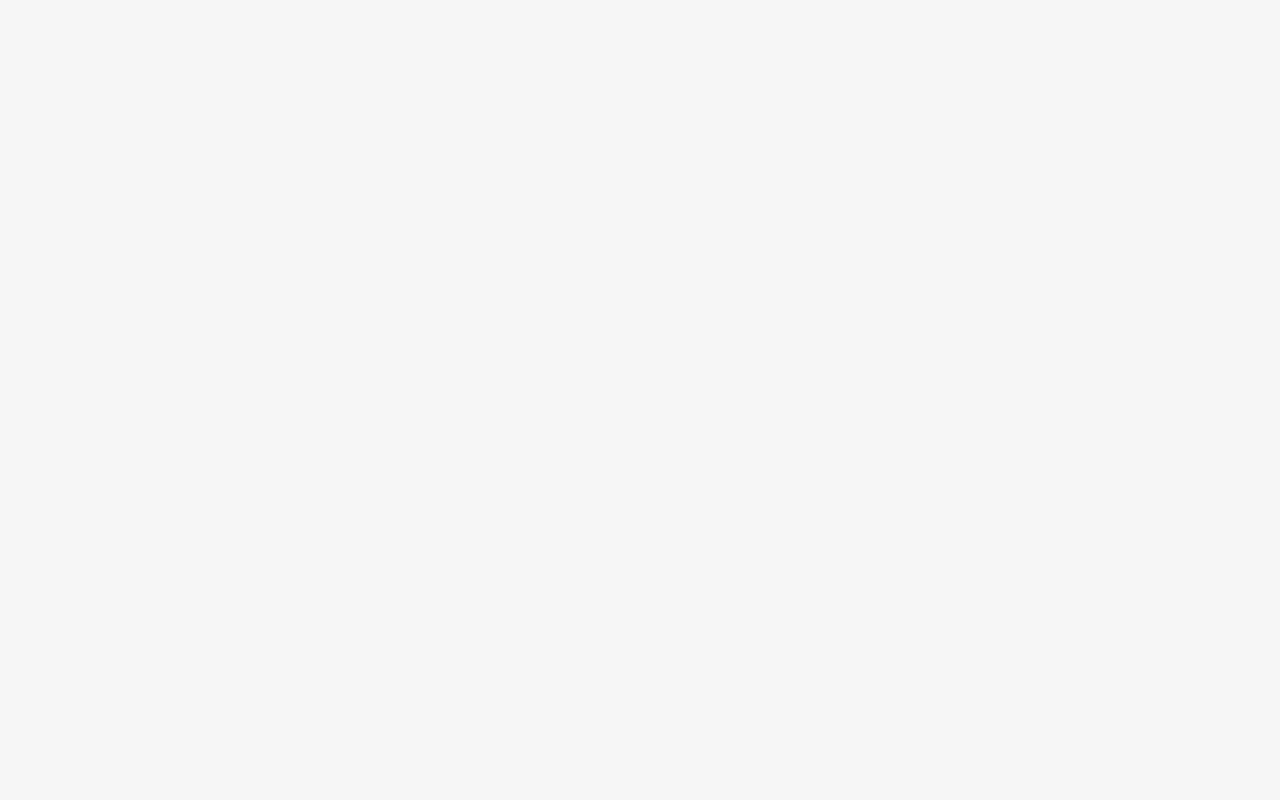
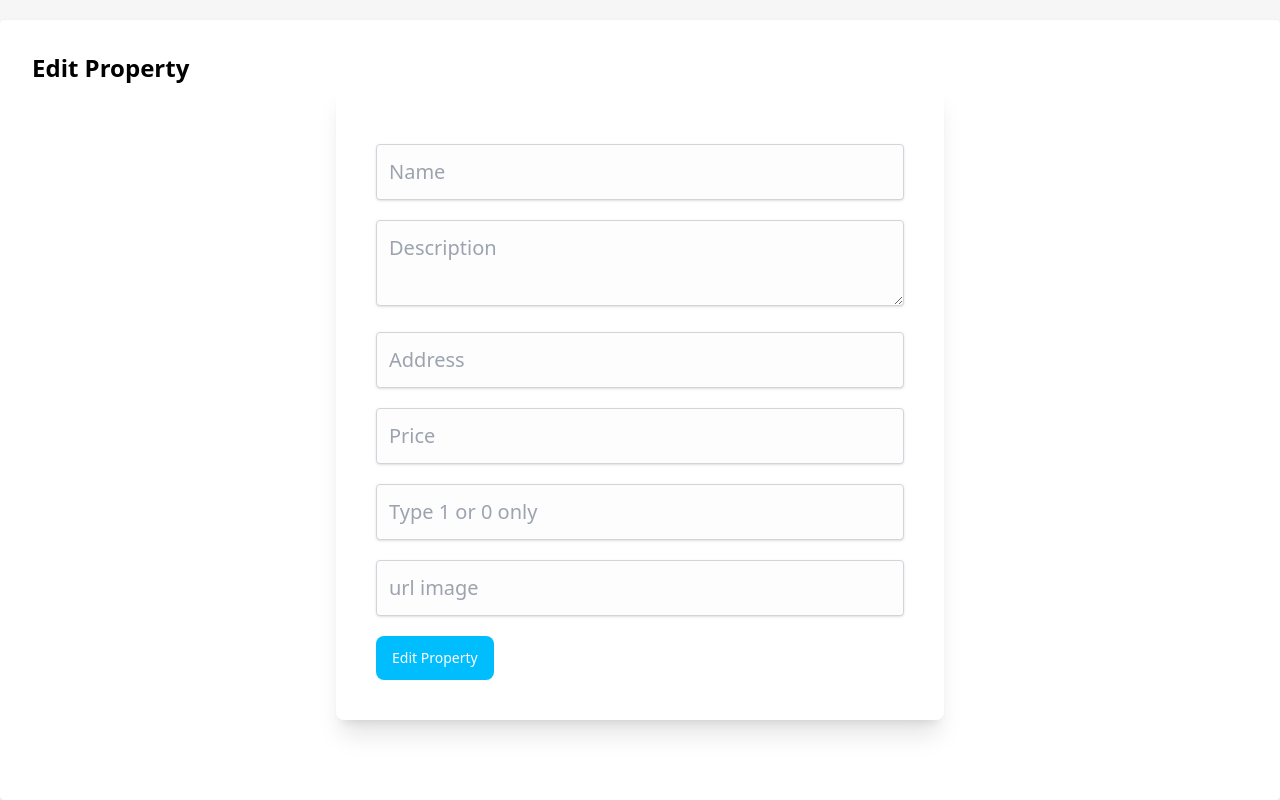
Before and after one commit to TENANTCARE-TEAM/Tenant_Care_app, a React (Vite) app: page /edit/properties in a window 1280 px wide. Before the commit this address had no page. Built offline with nearby package versions, Linux system fonts and the light colour scheme; no server answers; some icons are missing.

Commit message:
EditAndDelete

```diff
--- a/src/App.jsx
+++ b/src/App.jsx
@@ -2,6 +2,8 @@
 import { Routes, Route, } from 'react-router-dom'
 import { About, GetStarted, Home, SignIn, SignUp, Dashboard, Dhashboard, Properties, Tenants, Requests, AddProperty, MyProperties, ViewProperty, SignUpB } from './pages'
 import PriveRoute from './PrivateRoute'
+import EditProperties from './components/LanDashboardContents/EditProperties'
+
 
 function App() {
   return (
@@ -45,6 +47,8 @@ function App() {
         <Route to="/landlord/Requests" element={<PriveRoute/>}>
           <Route path="/landlord/Requests" element={<Requests />} />
         </Route>
+          <Route path="/edit/properties" element={<EditProperties />} />
+
 
 
 
--- /dev/null
+++ b/src/components/LanDashboardContents/EditProperties.jsx
@@ -0,0 +1,181 @@
+import React, { useEffect, useState } from 'react'
+
+import { Formik, Form, Field, ErrorMessage } from 'formik'
+import * as Yup from 'yup'
+import { useNavigate, useParams } from 'react-router-dom';
+import { useGetItemQuery, useEditItemMutation } from '../../store/api/ItemsSlice'
+
+
+function EditProperties() {
+    const navigate = useNavigate()
+    const { data: properties = [] } = useGetItemQuery()
+    const [editProperties] = useEditItemMutation()
+    const prams = useParams()
+    const [initialValues, setInitialValues] = useState({
+        title: '',
+        address: '',
+        description: '',
+        rent_fee: '',
+        availability: '',
+        image: '',
+    })
+
+    useEffect(() => {
+        const proper = properties.find((pro) => pro.id === Number(prams.id));
+        if (proper) {
+            setInitialValues({
+                title: proper.title,
+                address: proper.address,
+                description: proper.description,
+                rent_fee: proper.rent_fee,
+                availability: proper.availability,
+                image: proper.image,
+            });
+        }
+    }, [properties, prams.id]);
+
+
+    const validationSchema = Yup.object({
+        title: Yup.string().required('Name is required'),
+        address: Yup.string().required('Address is required'),
+        description: Yup.string().required('Description is required'),
+        rent_fee: Yup.number().required('Price is required'),
+        availability: Yup.number().required('availability is required').max(1),
+        image: Yup.string().required('image is required'),
+    });
+
+    const handleSubmit = (values) => {
+        editProperties({
+           id: Number(prams.id),
+           update: values
+        })
+
+    }
+    // id, update
+
+    return (
+        <div className='mt-5 bg-white p-8 w-full flex flex-col shadow rounded '>
+            {/* title */}
+            <div className='flex'>
+                <h3 className='font-bold text-2xl'>Edit Property</h3>
+            </div>
+            {/* content */}
+
+            <div className="mx-auto w-full rounded-lg bg-white p-10 shadow-xl md:w-3/4 lg:w-1/2 mb-12">
+
+                <Formik
+                    initialValues={initialValues}
+                    validationSchema={validationSchema}
+                    onSubmit={handleSubmit}
+                    enableReinitialize
+                >
+                    <Form>
+                        <div className="mb-5">
+                        </div>
+                        <div className="mb-5">
+                            <Field
+                                type="text"
+                                id="title"
+                                name="title"
+                                placeholder="Name"
+                                className="w-full bg-[#fdfdfd] rounded border border-gray-300 p-3
+                 outline-none shadow text-[20px]"
+                            />
+                            <ErrorMessage
+                                name="title"
+                                component="div"
+                                className="text-red-400"
+                            />
+                        </div>
+
+
+
+                        <div className="mb-5">
+                            <Field
+                                as="textarea"
+                                id="description"
+                                name="description"
+                                placeholder="Description"
+                                className="w-full bg-[#fdfdfd] rounded border border-gray-300 p-3 shadow
+                outline-none text-[20px]"
+                            />
+                            <ErrorMessage
+                                name="description"
+                                component="div"
+                                className="text-red-400"
+                            />
+                        </div>
+
+                        <div className="mb-5">
+                            <Field
+                                type="text"
+                                id="address"
+                                name="address"
+                                placeholder="Address"
+                                className="w-full bg-[#fdfdfd] rounded border border-gray-300 p-3
+                 outline-none shadow text-[20px]"
+                            />
+                            <ErrorMessage
+                                name="address"
+                                component="div"
+                                className="text-red-400"
+                            />
+                        </div>
+
+                        <div className="mb-5">
+                            <Field
+                                type="number"
+                                id="rent_fee"
+                                name="rent_fee"
+                                placeholder="Price"
+                                className="w-full bg-[#fdfdfd] rounded border border-gray-300 p-3 shadow
+                outline-none text-[20px]"
+                            />
+                            <ErrorMessage
+                                name="rent_fee"
+                                component="div"
+                                className="text-red-400"
+                            />
+                        </div>
+
+                        <div className="mb-5">
+                            <Field
+                                type="number"
+                                id="availability"
+                                name="availability"
+                                placeholder="Type 1 or 0 only"
+                                className="w-full bg-[#fdfdfd] rounded border border-gray-300 p-3 shadow  outline-none text-[20px]"
+                            />
+                            <ErrorMessage
+                                name="availability"
+                                component="div"
+                                className="text-red-400"
+                            />
+                        </div>
+
+                        <div className="mb-5">
+                            <Field
+                                type="text"
+                                id="image"
+                                name="image"
+                                placeholder="url image"
+                                className="w-full bg-[#fdfdfd] rounded border border-gray-300 p-3 shadow  outline-none text-[20px]"
+                            />
+                            <ErrorMessage
+                                name="image"
+                                component="div"
+                                className="text-red-400"
+                            />
+                        </div>
+                        <button type="submit" className="bg-[#00befe] p-3 px-4 rounded-lg font-medium text-sm text-white cursor-pointer transition-all hover:bg-sky-500">
+                            Edit Property
+                        </button>
+                    </Form>
+                </Formik>
+            </div>
+
+        </div>
+    )
+}
+
+export default EditProperties
--- a/src/components/LanDashboardContents/PropertieasContent.jsx
+++ b/src/components/LanDashboardContents/PropertieasContent.jsx
@@ -2,12 +2,18 @@ import React from 'react'
 import house from '../../assets/images/house-2.jpg'
 import {FaTrash, FaEdit} from 'react-icons/fa'
 import { useGetItemQuery } from '../../store/api/ItemsSlice'
+import {useDelateItemMutation} from '../../store/api/ItemsSlice'
+import { Link } from 'react-router-dom'
 
 function PropertieasContent() {
 
    const {data: items = []} = useGetItemQuery()
+   console.log(items)
+   const [delateItem] = useDelateItemMutation()
 
-   console.log(items)
+  const handleDelate = (id) =>{
+    delateItem(id)
+  }
 
   return (
     <div className='mt-5 bg-white p-6 w-full flex flex-col shadow rounded'>
@@ -23,14 +29,18 @@ function PropertieasContent() {
             <div className='flex flex-col gap-5 w-full h-full'>
                 <div className='flex justify-between'>
                     <h3 className='font-bold text-2xl'>{item.address}, <br/>{item.title}</h3>
-                    <FaTrash className='text-[#FF6746] text-xl cursor-pointer'/>
+                    <FaTrash
+                     onClick={handleDelate}
+                    className='text-[#FF6746] text-xl cursor-pointer'/>
                 </div>
                 <div>
                   <span className='text-sm text-[#acacac]'>{item.availability} bedroom</span>
                 </div>
                 <div className='mt-3 flex items-center justify-between'>
                     <span className='text-sm text-[#acacac]'>Landlord Name</span>
-                    <FaEdit className='text-xl text-[#00befe] cursor-pointer'/>
+                 <Link to='/edit/properties'>
+                  <FaEdit className='text-xl text-[#00befe] cursor-pointer'/>
+                  </Link>
                 </div>
             </div>
             </div>
```
